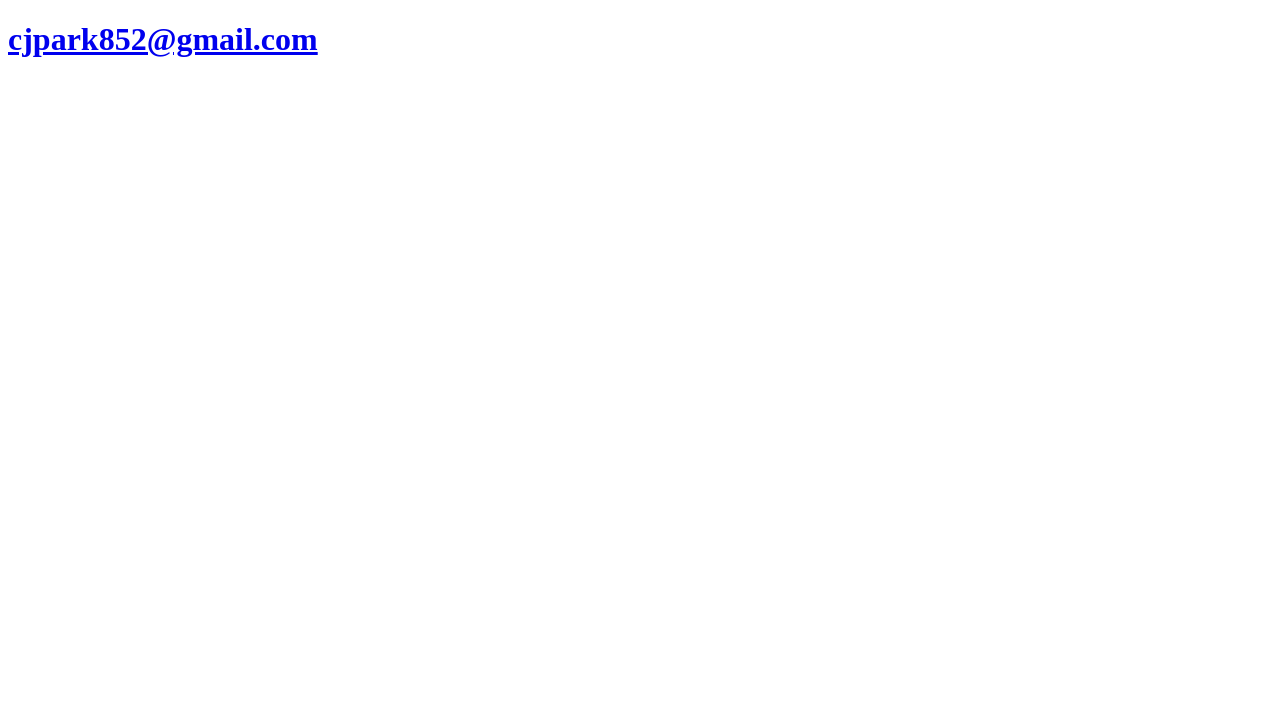
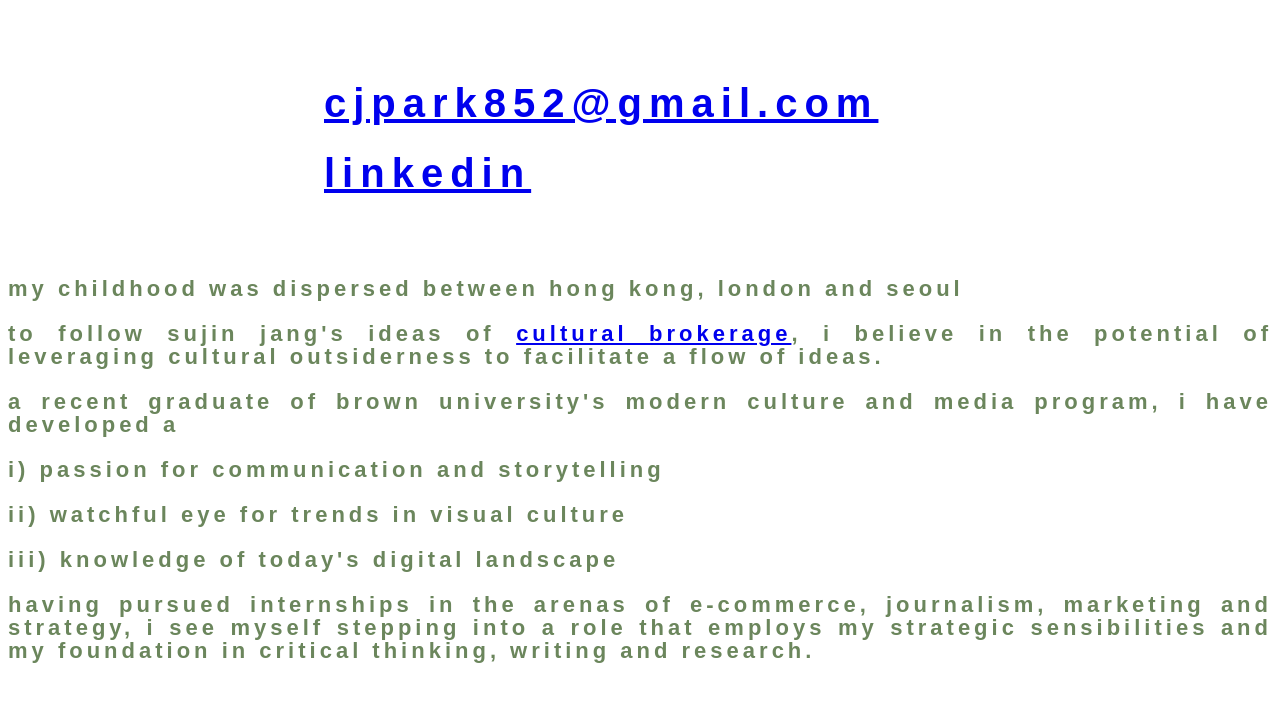
Before and after one commit to cjprk/cjprk.github.io, a plain HTML site: page about.html in a window 1280 px wide. Drawn offline with Linux system fonts and the light colour scheme.

Commit message:
about begins

```diff
--- a/about.html
+++ b/about.html
@@ -1,10 +1,34 @@
 
 <!DOCTYPE html>
 <html>
+	<link rel="stylesheet" href="astyle.css">
 
 <body>
 
-<h1><b><a href="cjpark852<@gmail.com">cjpark852@gmail.com</a></b><h1>
+<h1>
+	<a href="cjpark852<@gmail.com">cjpark852@gmail.com</a>
+<p>
+	<a href="https://www.linkedin.com/in/charles-park-053b85125/">linkedin</a>
+
+
+<h1>
+
+
+<h2>
+<p>my childhood was dispersed between hong kong, london and seoul</p>
+<p>
+to follow sujin jang's ideas of <a href="https://hbr.org/2018/07/the-most-creative-teams-have-a-specific-type-of-cultural-diversity"> cultural brokerage</a>, i believe in the potential of leveraging cultural outsiderness to facilitate a flow of ideas.
+<p>
+a recent graduate of brown university's modern culture and media program, i have developed a
+	<p>		i) passion for communication and storytelling
+	<p>		ii) watchful eye for trends in visual culture
+	<p>		iii) knowledge of today's digital landscape
+
+<p>
+having pursued internships in the arenas of e-commerce, journalism, marketing and strategy, i see myself stepping into a  role that employs my strategic sensibilities and my foundation in critical thinking, writing and research.
+</h2>
+
+<a>
 
 </body>
 </html>
--- /dev/null
+++ b/astyle.css
@@ -0,0 +1,44 @@
+h1 {
+font-size:40px;
+margin-left: 25%;
+margin-top: 7%;
+float: center;
+color:#6b865c;
+line-height:30px;
+letter-spacing:7px;
+font-family:arial;
+text-align:justify;
+}
+
+h2 {
+font-size:22px;
+color:#6b865c;
+line-height:23px;
+letter-spacing:4px;
+font-family:arial;
+text-align:justify;
+}
+
+a {
+a::after,
+a::before {
+position: absolute;
+left: 0;
+content: '';
+width: 100%;
+height: 1px;
+opacity: 0;
+transition: .3s;
+}
+a:hover::before {
+top: 100;
+opacity: 1;
+}
+a:hover::after {
+bottom: 0;
+opacity: 1;
+}
+a:hover {
+color: #fa72b3;
+}
+}
```
Also changed, not shown: index.html (+4 -4 lines).
